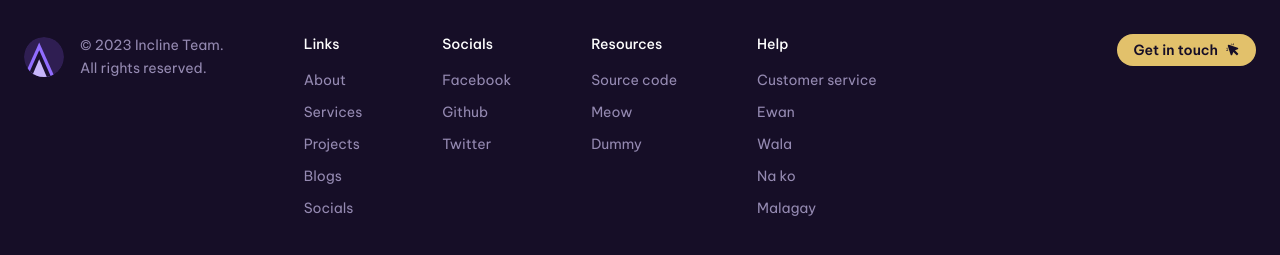
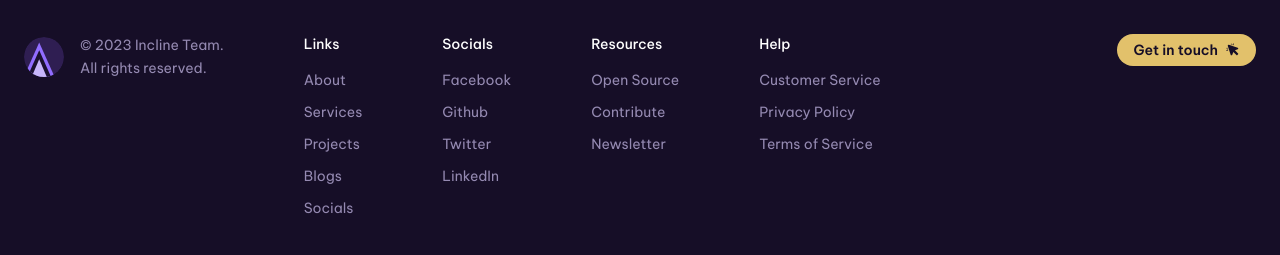
Before and after one commit to inclineteam/incline, a Next.js app: page / in a window 1280 px wide. Shown: the part 867-1122 px from the top of the page. Built offline with nearby package versions, Linux system fonts and the light colour scheme.

Commit message:
chore: add footer links

```diff
--- a/src/components/footer.js
+++ b/src/components/footer.js
@@ -29,26 +29,25 @@ const Footer = () => {
 								<a href="/" className='text-[#958AB2] hover:text-white'>Facebook</a>
 								<a href="/" className='text-[#958AB2] hover:text-white'>Github</a>
 								<a href="/" className='text-[#958AB2] hover:text-white'>Twitter</a>
+								<a href="/" className='text-[#958AB2] hover:text-white'>LinkedIn</a>
 						</div>
 					</div>
 
 										<div>
 						<p className='text-white mb-4 font-medium'>Resources</p>
 						<div className="flex space-y-3 flex-col">
-								<a href="/" className='text-[#958AB2] hover:text-white'>Source code</a>
-								<a href="/" className='text-[#958AB2] hover:text-white'>Meow</a>
-								<a href="/" className='text-[#958AB2] hover:text-white'>Dummy</a>
+								<a href="/" className='text-[#958AB2] hover:text-white'>Open Source</a>
+								<a href="/" className='text-[#958AB2] hover:text-white'>Contribute</a>
+								<a href="/" className='text-[#958AB2] hover:text-white'>Newsletter</a>
 						</div>
 					</div>
 
 										<div>
 						<p className='text-white mb-4 font-medium'>Help</p>
 						<div className="flex space-y-3 flex-col">
-								<a href="/" className='text-[#958AB2] hover:text-white'>Customer service</a>
-								<a href="/" className='text-[#958AB2] hover:text-white'>Ewan</a>
-								<a href="/" className='text-[#958AB2] hover:text-white'>Wala</a>
-								<a href="/" className='text-[#958AB2] hover:text-white'>Na ko</a>
-								<a href="/" className='text-[#958AB2] hover:text-white'>Malagay</a>
+								<a href="/" className='text-[#958AB2] hover:text-white'>Customer Service</a>
+								<a href="/" className='text-[#958AB2] hover:text-white'>Privacy Policy</a>
+								<a href="/" className='text-[#958AB2] hover:text-white'>Terms of Service</a>
 						</div>
 					</div>
 				</div>
```
Also changed, not shown: 1 other file (tests, documents, lock files or other folders).
